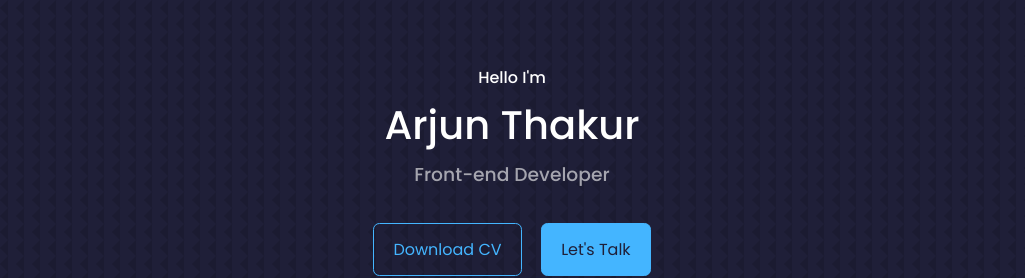
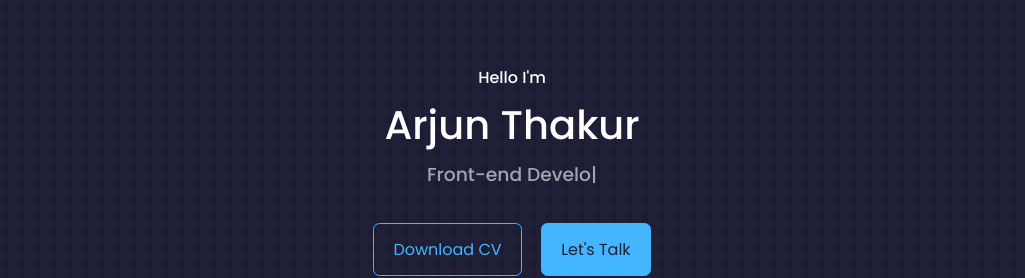
Before and after one commit to ArjunThakur543/portfolio, a React (Create React App) app: page / in a window 1280 px wide. Shown: the top 278 px of the page, without its empty margins (128-1153 px from the left). Built offline with nearby package versions, Linux system fonts and the light colour scheme; a web font is replaced by a local one.

Commit message:
typed added

```diff
--- a/package.json
+++ b/package.json
@@ -1,6 +1,6 @@
 {
   "name": "portfolio",
-  "homepage": "",
+  "homepage": "https://arjun-thaqur.netlify.app",
   "version": "0.1.0",
   "private": true,
   "dependencies": {
--- a/src/components/header/header.jsx
+++ b/src/components/header/header.jsx
@@ -3,7 +3,7 @@ import './header.css'
 import CTA from "./CTA"
 import HeaderSocials from './HeaderSocials'
 import ME from "./../../assets/me.png"
-// import Typed from 'react-typed';
+import Typed from 'react-typed';
 
 const Header = () => {
   return (
@@ -12,13 +12,13 @@ const Header = () => {
         <h4>Hello I'm</h4>
         <h1>Arjun Thakur</h1>
         <h3 className="text-light">
-        {/* <Typed
+        <Typed
           strings={['Mechanical Engineer','Front-end Developer','Python Enthusiast']}
           typeSpeed={100}
           loop = {true}
           smartBackspace = {true}
           backSpeed = {40}
-        /> */}Front-end Developer
+        />
         </h3>
         <CTA />
         <HeaderSocials />
```
Also changed, not shown: 1 other file (tests, documents, lock files or other folders).
